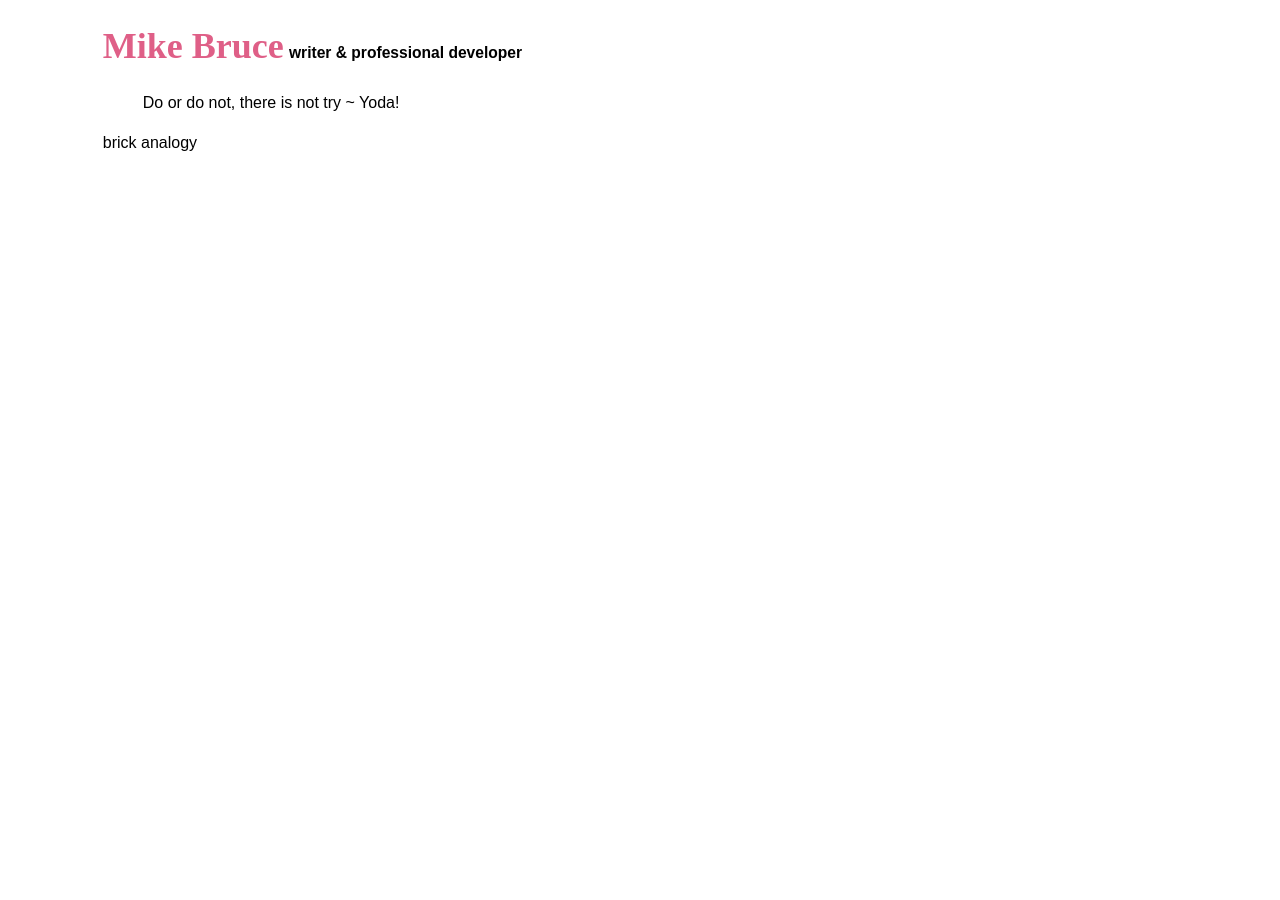
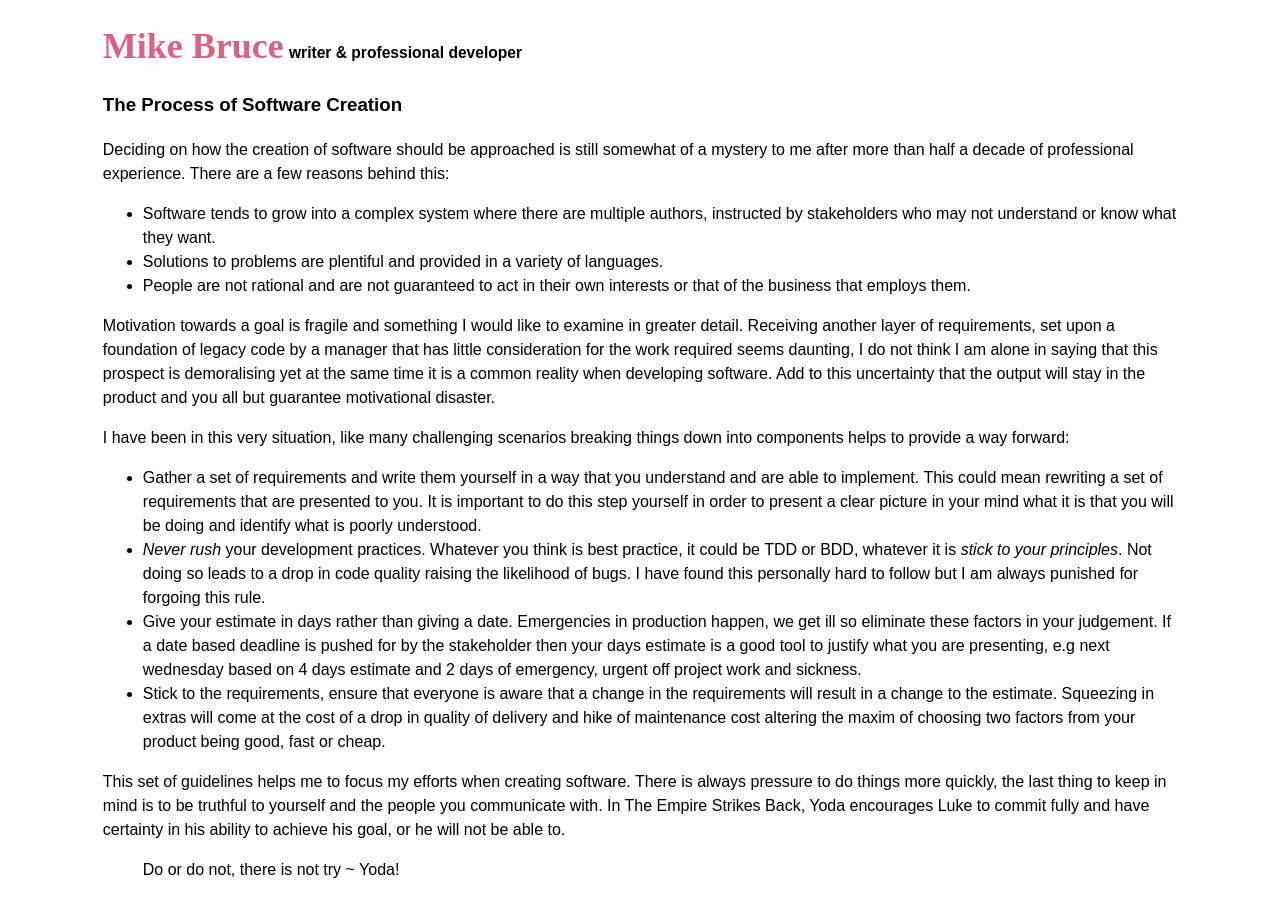
Before and after one commit to michaelbruce/michaelbruce.github.io, a Jekyll site: the page built from _posts/2017-07-04-the-process-of-software-creation.md, in a window 1280 px wide. Built offline with Jekyll 4.4.1, drawn with Linux system fonts in a browser that asks for light colours; some web fonts are replaced.

Commit message:
Process of Software Creation update

```diff
--- a/_posts/2017-07-04-the-process-of-software-creation.md
+++ b/_posts/2017-07-04-the-process-of-software-creation.md
@@ -3,6 +3,55 @@ layout: default
 title: The Process of Software Creation
 ---
 
+### The Process of Software Creation
+
+Deciding on how the creation of software should be approached is still somewhat
+of a mystery to me after more than half a decade of professional experience.
+There are a few reasons behind this:
+
+- Software tends to grow into a complex system where there are multiple
+  authors, instructed by stakeholders who may not understand or know what they
+  want.
+- Solutions to problems are plentiful and provided in a variety of languages.
+- People are not rational and are not guaranteed to act in their own interests
+  or that of the business that employs them.
+
+Motivation towards a goal is fragile and something I would like to examine in
+greater detail. Receiving another layer of requirements, set upon a foundation
+of legacy code by a manager that has little consideration for the work required
+seems daunting, I do not think I am alone in saying that this prospect is
+demoralising yet at the same time it is a common reality when developing
+software. Add to this uncertainty that the output will stay in the product and
+you all but guarantee motivational disaster.
+
+I have been in this very situation, like many challenging scenarios breaking
+things down into components helps to provide a way forward:
+
+- Gather a set of requirements and write them yourself in a way that you
+  understand and are able to implement. This could mean rewriting a set of
+  requirements that are presented to you. It is important to do this step
+  yourself in order to present a clear picture in your mind what it is that you
+  will be doing and identify what is poorly understood.
+- *Never rush* your development practices. Whatever you think is best practice,
+  it could be TDD or BDD, whatever it is *stick to your principles*. Not doing
+  so leads to a drop in code quality raising the likelihood of bugs. I have
+  found this personally hard to follow but I am always punished for forgoing
+  this rule.
+- Give your estimate in days rather than giving a date. Emergencies in production
+  happen, we get ill so eliminate these factors in your judgement. If a date
+  based deadline is pushed for by the stakeholder then your days estimate is a
+  good tool to justify what you are presenting, e.g next wednesday based on 4 days
+  estimate and 2 days of emergency, urgent off project work and sickness.
+- Stick to the requirements, ensure that everyone is aware that a change in
+  the requirements will result in a change to the estimate. Squeezing in extras
+  will come at the cost of a drop in quality of delivery and hike of
+  maintenance cost altering the maxim of choosing two factors from your product
+  being good, fast or cheap.
+
+This set of guidelines helps me to focus my efforts when creating software.
+There is always pressure to do things more quickly, the last thing to keep in
+mind is to be truthful to yourself and the people you communicate with. In The
+Empire Strikes Back, Yoda encourages Luke to commit fully and have certainty in
+his ability to achieve his goal, or he will not be able to.
+
 > Do or do not, there is not try ~ Yoda!
-
-brick analogy
```
